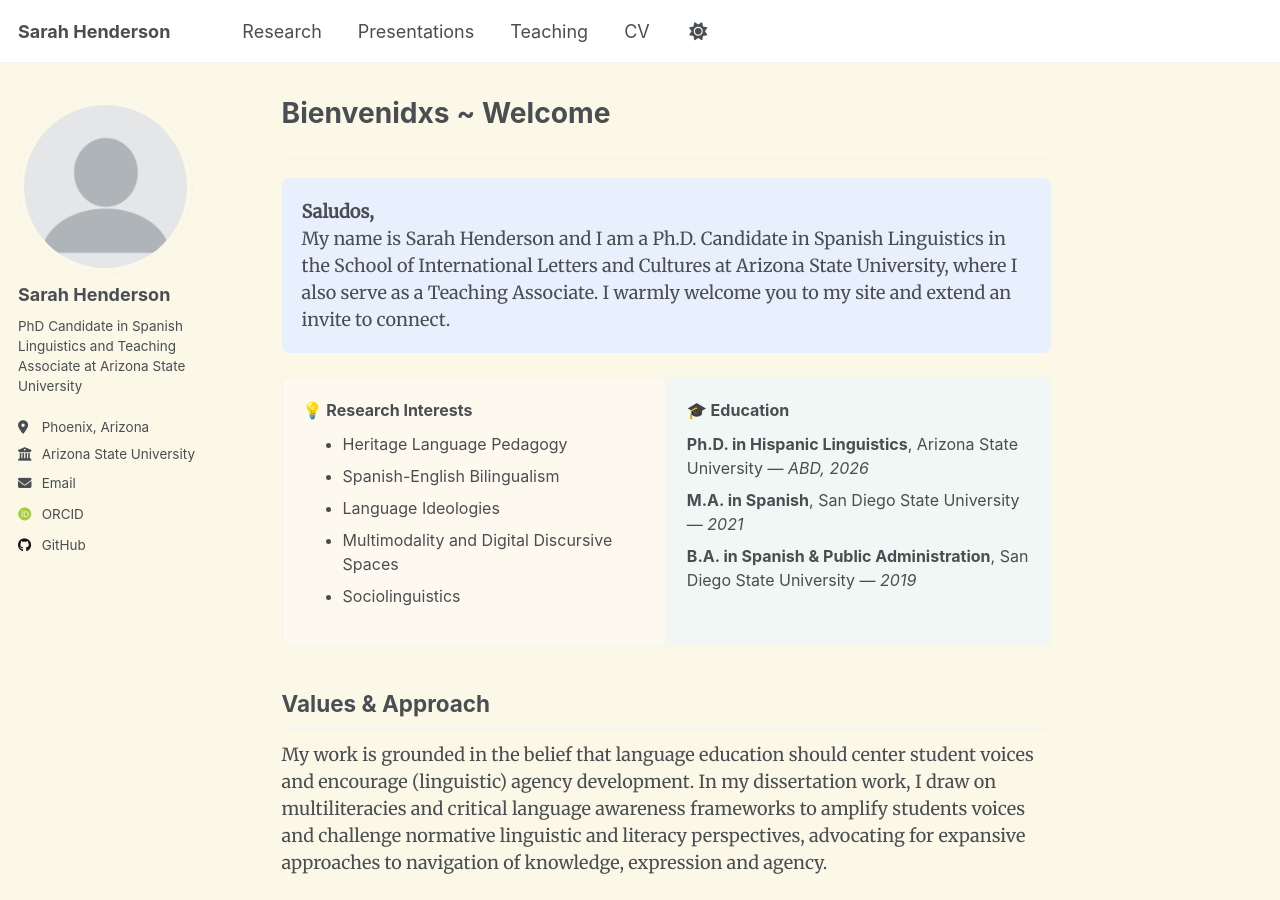
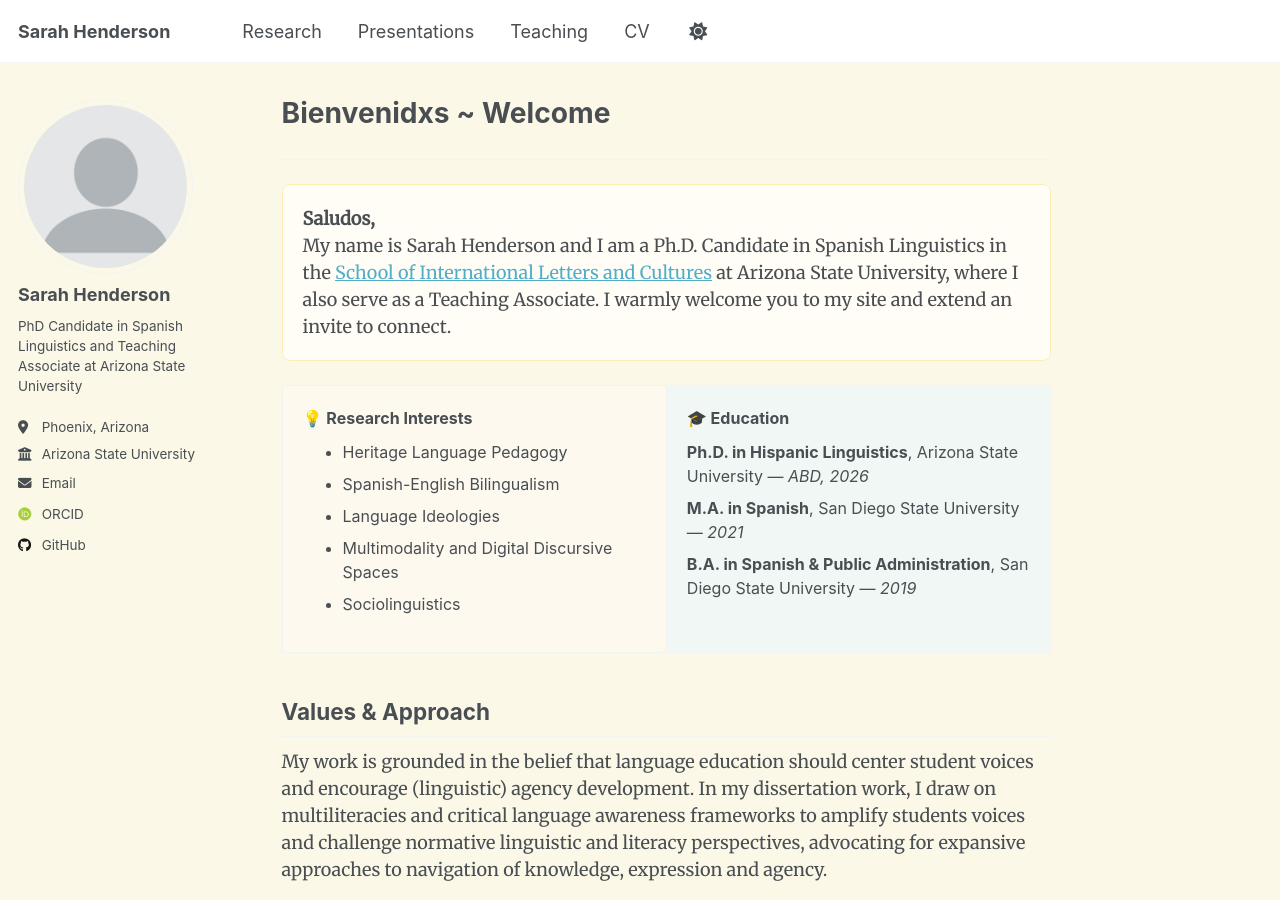
Before and after one commit to sarah-e-henderson/sarah-e-henderson.github.io, a Jekyll site: the page built from _pages/about.md, in a window 1280 px wide and 900 px high. Built offline with Jekyll 4.4.1, drawn with Linux system fonts in a browser that asks for light colours; some web fonts are replaced; a script that is not in the unit is left out; part of the change alters nothing that is shown.

Commit message:
Update about.md

```diff
--- a/_pages/about.md
+++ b/_pages/about.md
@@ -10,12 +10,13 @@ redirect_from:
 ---
 
 {% raw %}
-<!-- Top Text Box -->
-<div style="padding: 20px; background-color: #e8f0fe; border-radius: 8px; margin-bottom: 24px; font-size: 18px;">
-  <strong> Saludos,</strong><br>
-  My name is Sarah Henderson and I am a Ph.D. Candidate in Spanish Linguistics in the School of International Letters and Cultures at Arizona State University, where I also serve as a Teaching Associate. I warmly welcome you to my site and extend an invite to connect.
+  <!-- Top Text Box -->
+<div style="padding: 20px; border: 1px solid #fceeb5; border-radius: 8px; background-color: #fffdf5; margin-bottom: 24px; font-size: 18px;">
+  <strong>Saludos,</strong><br>
+  My name is Sarah Henderson and I am a Ph.D. Candidate in Spanish Linguistics in the
+  <a href="https://silc.asu.edu/spanish" target="_blank">School of International Letters and Cultures</a>
+  at Arizona State University, where I also serve as a Teaching Associate. I warmly welcome you to my site and extend an invite to connect.
 </div>
-
 
 <!-- Two-Column Layout -->
 <table style="width: 100%; border-spacing: 24px 0;">
```
